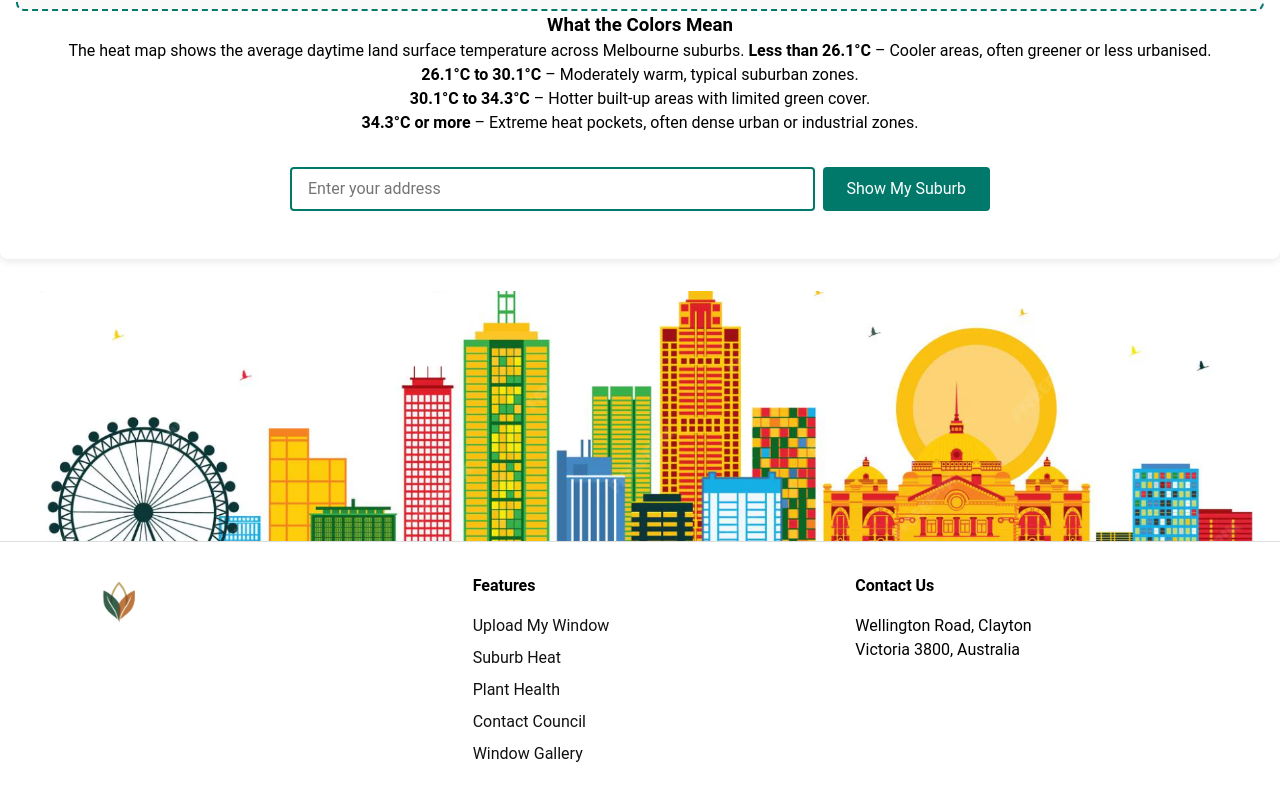
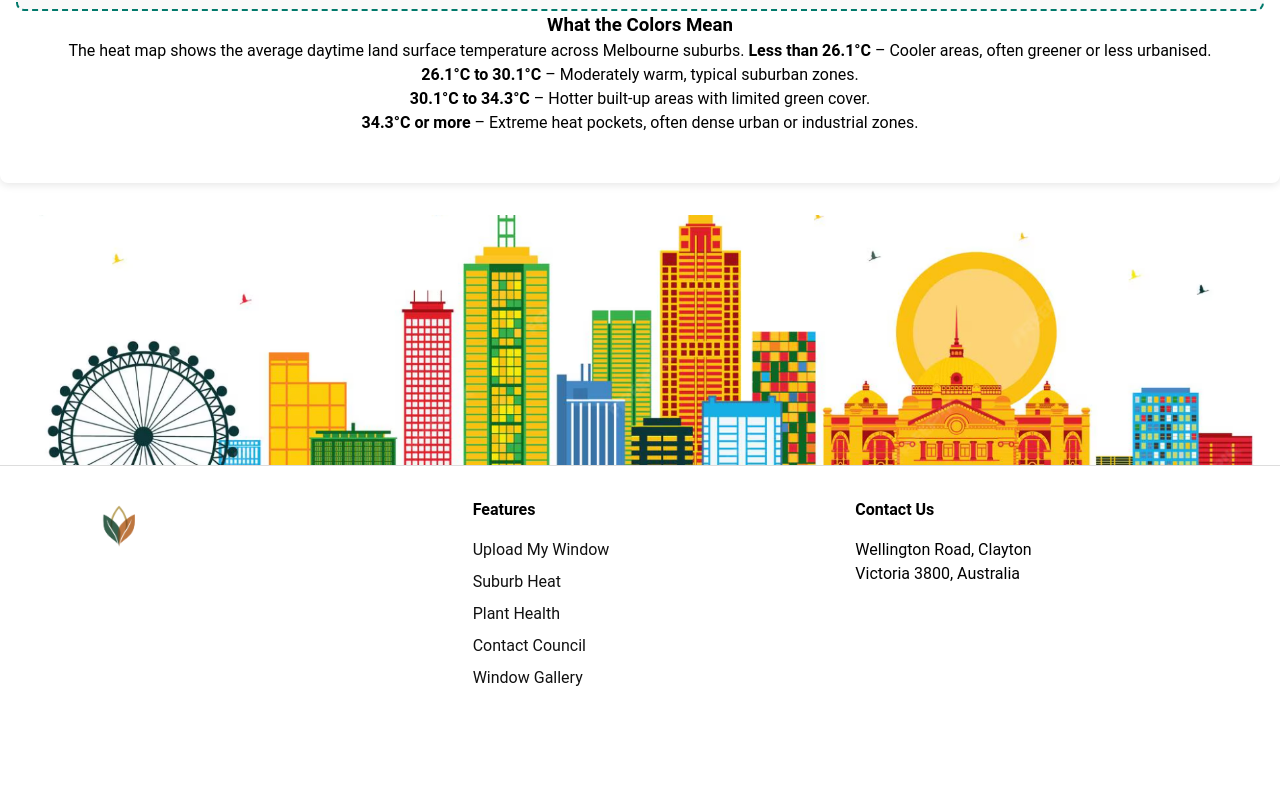
Before and after one commit to Tyson369-369/YourView, a Vue app in the folder frontend/iteration2/: page /heatmap in a window 1280 px wide. Shown: the part 1529-2329 px from the top of the page. After the commit the page ends 2259 px from the top, so only its background shows below. Built offline with nearby package versions, Linux system fonts and the light colour scheme.

Commit message:
removed the first “Show My Suburb” input and button that were sitting above the legend explanation

```diff
--- a/frontend/iteration2/src/pages/heatmap.vue
+++ b/frontend/iteration2/src/pages/heatmap.vue
@@ -50,14 +50,6 @@
             <span class="legend-color" style="background-color:#cb181d;"></span>
             <strong>34.3°C or more</strong> – Extreme heat pockets, often dense urban or industrial zones.
           </p>
-        </div>
-
-        <!-- Search input below the heatmap with spacing -->
-        <div class="search-below-map">
-          <div class="address-search">
-            <input type="text" placeholder="Enter your address" ref="autocompleteInput" />
-            <button @click="onSuburbSelected">Show My Suburb</button>
-          </div>
         </div>
 
         <!-- Insights Section: Hidden until suburb selected -->
```
